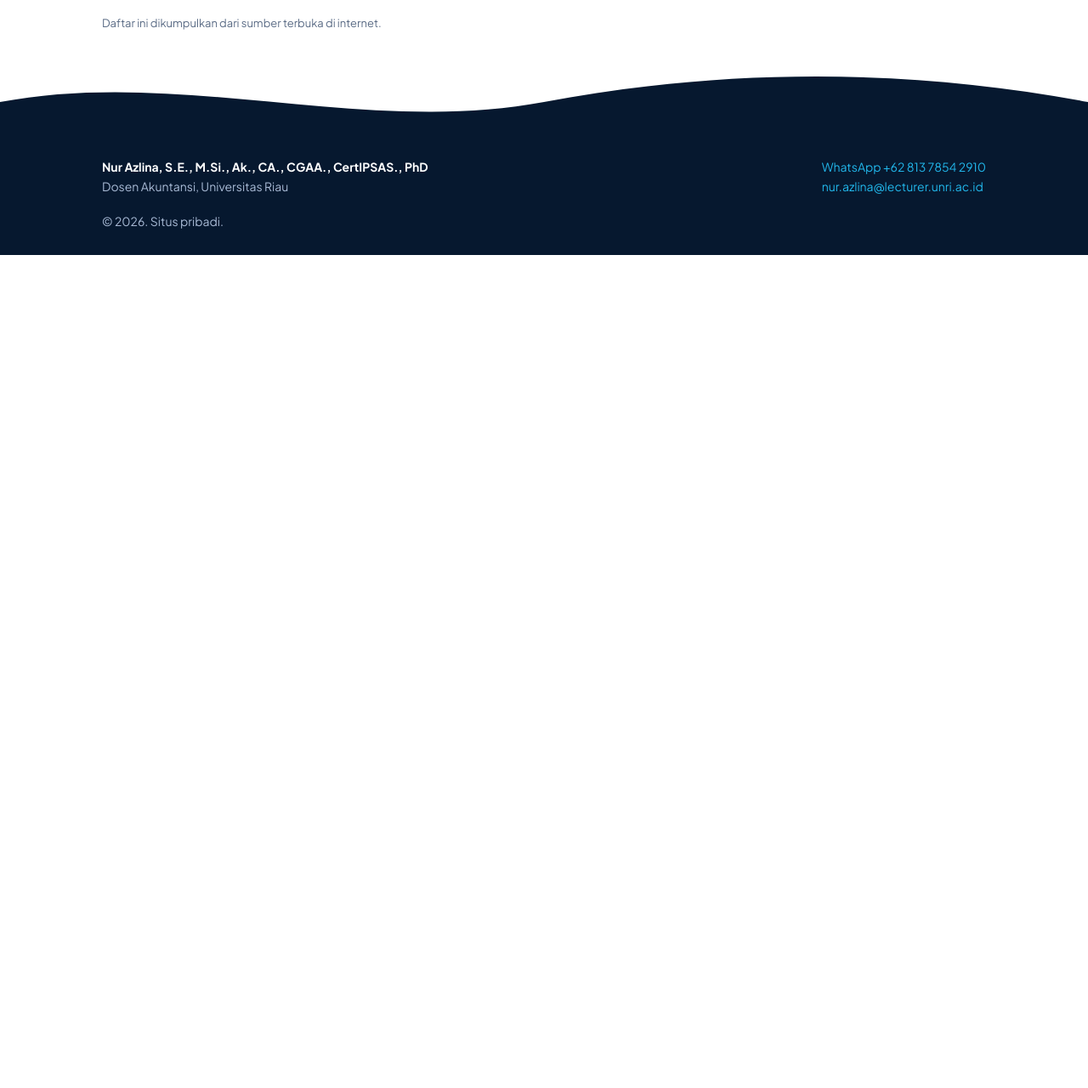
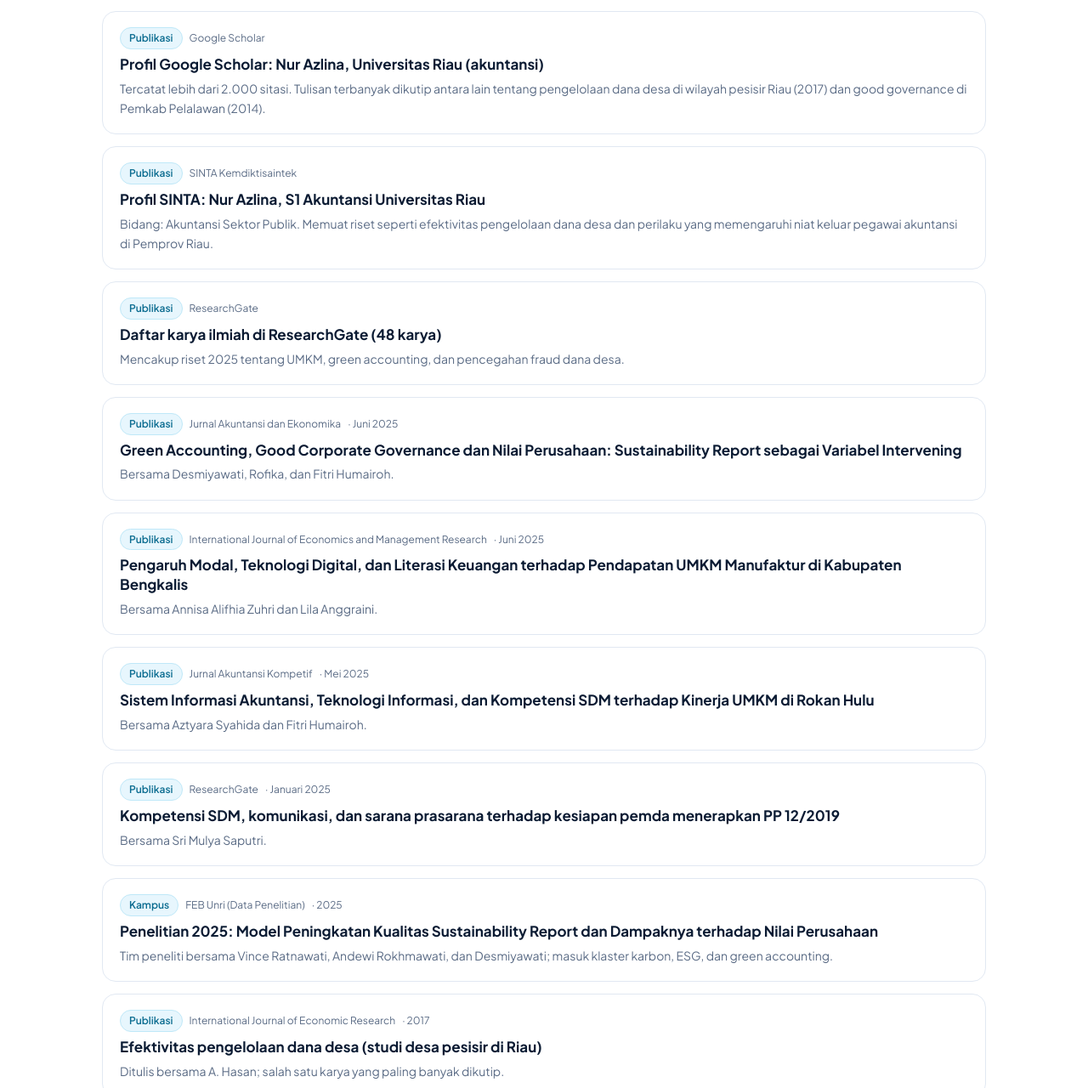
Before and after one commit to ansrazm/nurazlina, a plain HTML site: page berita.html in a window 1280 px wide. Shown: the part 1520-2800 px from the top of the page at 85% size. Before the commit the page ends 1820 px from the top, so only its background shows below. Drawn offline with Linux system fonts and the light colour scheme.

Commit message:
feat(web): ganti nama jadi Nur Azlina, PhD dan tambah 11 berita
Ganti penulisan nama dari Dr. Nur Azlina menjadi Nur Azlina, PhD di header, hero, judul halaman, footer, dan admin. Tambah 11 entri berita/publikasi (Google Scholar, SINTA, ResearchGate, riset 2025, kurikulum PPAk) sehingga total 20 entri di berita.json.

```diff
--- a/assets/app.js
+++ b/assets/app.js
@@ -2,7 +2,7 @@
 var P=location.pathname.replace(/\/$/,'').replace(/\.html$/,'').split('/').pop()||'';
 var L=[['/','Beranda',''],['/profil','Profil','profil'],['/berita','Berita','berita']];
 var nav=L.map(function(l){return '<a href="'+l[0]+'"'+(P===l[2]?' class="on" aria-current="page"':'')+'>'+l[1]+'</a>'}).join('');
-document.getElementById('hd').innerHTML='<header><div class="w"><a class="br" href="/"><span class="lg">NA</span><span><small>Akuntansi &amp; Keuangan Sektor Publik</small><b>Dr. Nur Azlina</b></span></a><button class="bg" aria-label="Menu">☰</button><nav>'+nav+'</nav></div></header>';
+document.getElementById('hd').innerHTML='<header><div class="w"><a class="br" href="/"><span class="lg">NA</span><span><small>Akuntansi &amp; Keuangan Sektor Publik</small><b>Nur Azlina, PhD</b></span></a><button class="bg" aria-label="Menu">☰</button><nav>'+nav+'</nav></div></header>';
 document.getElementById('ft').innerHTML='<footer><div class="w"><div class="fg"><div><b>Nur Azlina, S.E., M.Si., Ak., CA., CGAA., CertIPSAS., PhD</b><br>Dosen Akuntansi, Universitas Riau</div><div><a href="https://wa.me/6281378542910">WhatsApp +62 813 7854 2910</a><br><a href="mailto:nur.azlina@lecturer.unri.ac.id">nur.azlina@lecturer.unri.ac.id</a></div></div><p style="margin:18px 0 0">© 2026. Situs pribadi.</p></div></footer>';
 var b=document.querySelector('.bg'),n=document.querySelector('nav');b.onclick=function(){n.classList.toggle('open')};
 })();
--- a/assets/berita.json
+++ b/assets/berita.json
@@ -79,5 +79,104 @@
   "d": "2024",
   "j": "Kampus",
   "n": "Rencana pembelajaran; dosen pengampu bersama Dr. Taufeni Taufik."
+ },
+ {
+  "id": "s10",
+  "t": "Profil Google Scholar: Nur Azlina, Universitas Riau (akuntansi)",
+  "u": "https://scholar.google.com/citations?hl=en&user=WtZw1nsAAAAJ",
+  "s": "Google Scholar",
+  "d": "",
+  "j": "Publikasi",
+  "n": "Tercatat lebih dari 2.000 sitasi. Tulisan terbanyak dikutip antara lain tentang pengelolaan dana desa di wilayah pesisir Riau (2017) dan good governance di Pemkab Pelalawan (2014)."
+ },
+ {
+  "id": "s11",
+  "t": "Profil SINTA: Nur Azlina, S1 Akuntansi Universitas Riau",
+  "u": "https://sinta.kemdiktisaintek.go.id/authors/profile/6041721",
+  "s": "SINTA Kemdiktisaintek",
+  "d": "",
+  "j": "Publikasi",
+  "n": "Bidang: Akuntansi Sektor Publik. Memuat riset seperti efektivitas pengelolaan dana desa dan perilaku yang memengaruhi niat keluar pegawai akuntansi di Pemprov Riau."
+ },
+ {
+  "id": "s12",
+  "t": "Daftar karya ilmiah di ResearchGate (48 karya)",
+  "u": "https://www.researchgate.net/scientific-contributions/Nur-Azlina-2192789074",
+  "s": "ResearchGate",
+  "d": "",
+  "j": "Publikasi",
+  "n": "Mencakup riset 2025 tentang UMKM, green accounting, dan pencegahan fraud dana desa."
+ },
+ {
+  "id": "s13",
+  "t": "Green Accounting, Good Corporate Governance dan Nilai Perusahaan: Sustainability Report sebagai Variabel Intervening",
+  "u": "https://www.researchgate.net/scientific-contributions/Nur-Azlina-2192789074",
+  "s": "Jurnal Akuntansi dan Ekonomika",
+  "d": "Juni 2025",
+  "j": "Publikasi",
+  "n": "Bersama Desmiyawati, Rofika, dan Fitri Humairoh."
+ },
+ {
+  "id": "s14",
+  "t": "Pengaruh Modal, Teknologi Digital, dan Literasi Keuangan terhadap Pendapatan UMKM Manufaktur di Kabupaten Bengkalis",
+  "u": "https://www.researchgate.net/scientific-contributions/Nur-Azlina-2192789074",
+  "s": "International Journal of Economics and Management Research",
+  "d": "Juni 2025",
+  "j": "Publikasi",
+  "n": "Bersama Annisa Alifhia Zuhri dan Lila Anggraini."
+ },
+ {
+  "id": "s15",
+  "t": "Sistem Informasi Akuntansi, Teknologi Informasi, dan Kompetensi SDM terhadap Kinerja UMKM di Rokan Hulu",
+  "u": "https://www.researchgate.net/scientific-contributions/Nur-Azlina-2192789074",
+  "s": "Jurnal Akuntansi Kompetif",
+  "d": "Mei 2025",
+  "j": "Publikasi",
+  "n": "Bersama Aztyara Syahida dan Fitri Humairoh."
+ },
+ {
+  "id": "s16",
+  "t": "Kompetensi SDM, komunikasi, dan sarana prasarana terhadap kesiapan pemda menerapkan PP 12/2019",
+  "u": "https://www.researchgate.net/scientific-contributions/Nur-Azlina-2192789074",
+  "s": "ResearchGate",
+  "d": "Januari 2025",
+  "j": "Publikasi",
+  "n": "Bersama Sri Mulya Saputri."
+ },
+ {
+  "id": "s17",
+  "t": "Penelitian 2025: Model Peningkatan Kualitas Sustainability Report dan Dampaknya terhadap Nilai Perusahaan",
+  "u": "https://feb.unri.ac.id/id/penelitian",
+  "s": "FEB Unri (Data Penelitian)",
+  "d": "2025",
+  "j": "Kampus",
+  "n": "Tim peneliti bersama Vince Ratnawati, Andewi Rokhmawati, dan Desmiyawati; masuk klaster karbon, ESG, dan green accounting."
+ },
+ {
+  "id": "s18",
+  "t": "Efektivitas pengelolaan dana desa (studi desa pesisir di Riau)",
+  "u": "https://scholar.google.com/citations?hl=en&user=WtZw1nsAAAAJ",
+  "s": "International Journal of Economic Research",
+  "d": "2017",
+  "j": "Publikasi",
+  "n": "Ditulis bersama A. Hasan; salah satu karya yang paling banyak dikutip."
+ },
+ {
+  "id": "s19",
+  "t": "Kurikulum Program Studi Pendidikan Profesi Akuntan (PPAk) FEB Unri: tim pengembang",
+  "u": "https://ppak.feb.unri.ac.id/en/kurikulum",
+  "s": "PPAk FEB Unri",
+  "d": "",
+  "j": "Kampus",
+  "n": "Namanya tercantum dalam tim pengembang kurikulum PPAk."
+ },
+ {
+  "id": "s20",
+  "t": "Daftar dosen Program Studi S1 Akuntansi FEB Unri",
+  "u": "https://prodis1akt.feb.unri.ac.id/id/dosen",
+  "s": "Prodi S1 Akuntansi FEB Unri",
+  "d": "",
+  "j": "Kampus",
+  "n": "Halaman resmi prodi memuat profil dan biodata dosen."
  }
 ]
```
Also changed, not shown: admin.html (+1 -1 lines), berita.html (+1 -1 lines), index.html (+2 -2 lines), profil.html (+1 -1 lines).
